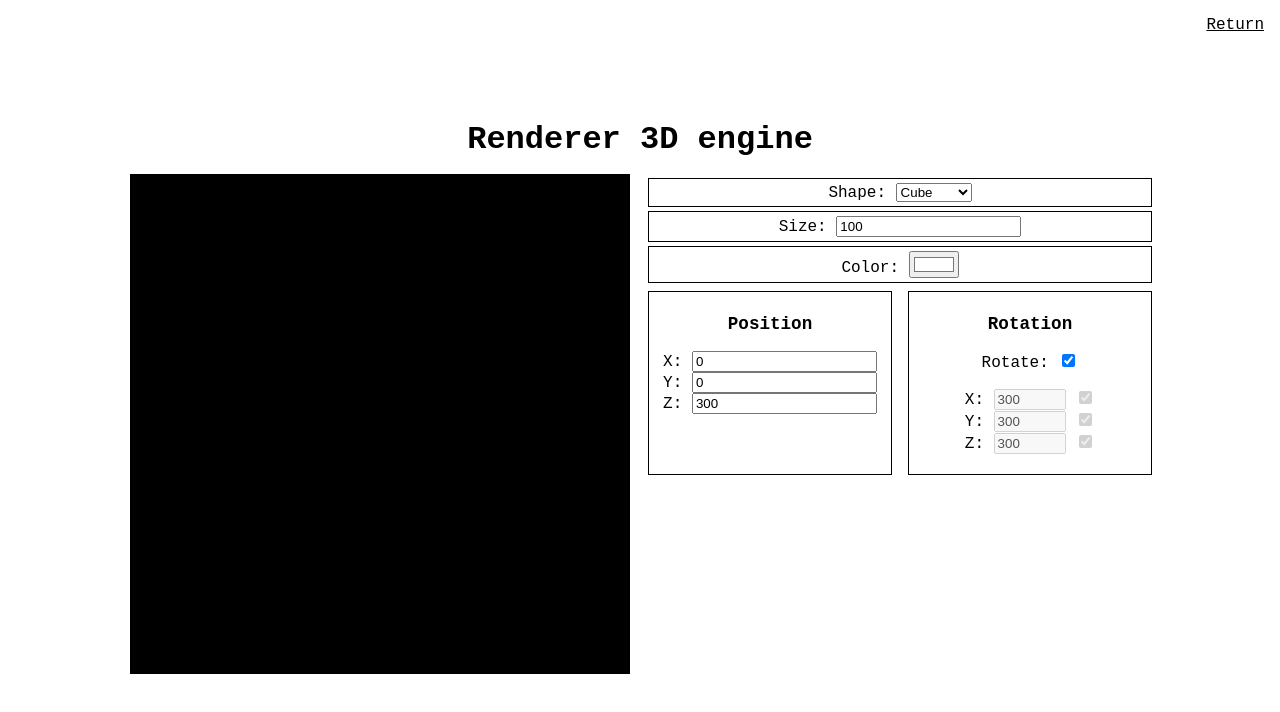
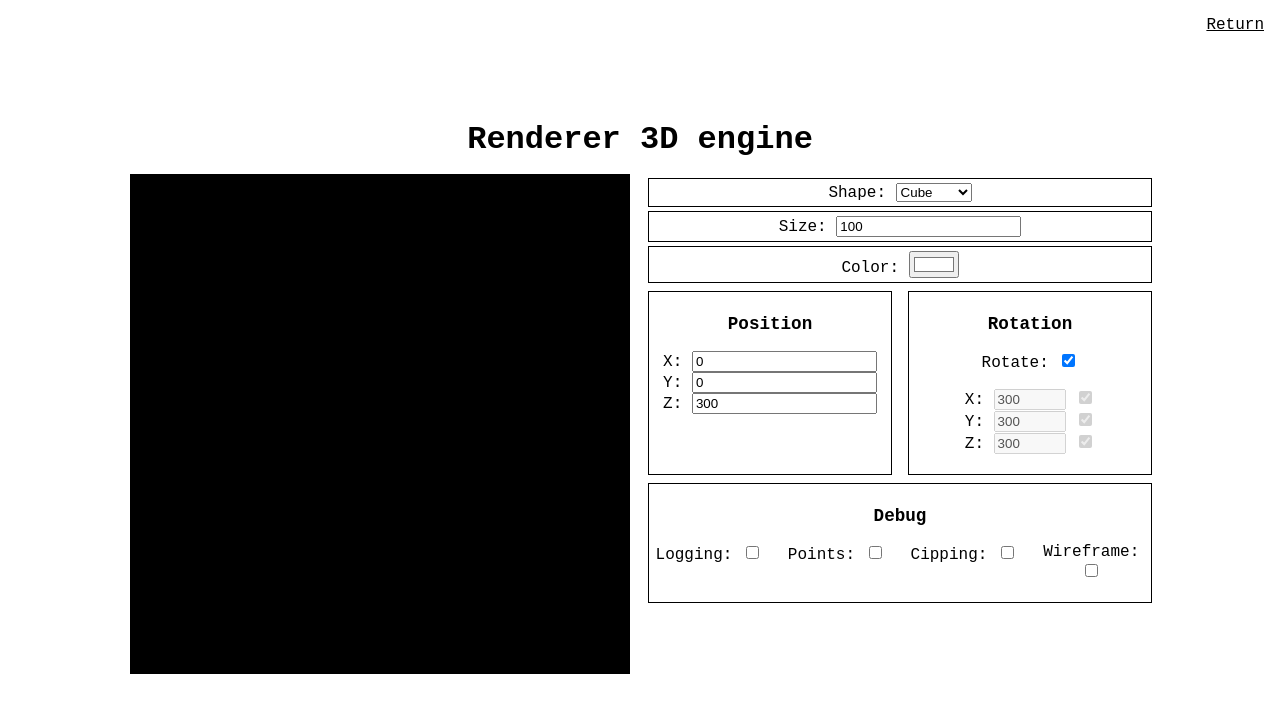
Before and after one commit to sutaC/Renderer3D, a SvelteKit app: page /showcase in a window 1280 px wide. Shown: the top 712 px of the page. Built offline with nearby package versions, Linux system fonts and the light colour scheme; no server answers.

Commit message:
Debug option on showcase

```diff
--- a/src/lib/Engine/Engine.ts
+++ b/src/lib/Engine/Engine.ts
@@ -1,5 +1,5 @@
 import { Input } from './Input';
-import { Renderer, type Camera } from './Renderer';
+import { Renderer, type Camera, type RendererDebugOptions } from './Renderer';
 import { Shape } from './Shape';
 import { vector } from './Vector';
 
@@ -30,13 +30,6 @@ export abstract class Engine {
 	protected readonly input: Input;
 
 	// Private
-	/**
-	 * Engine debug options
-	 * @prop {boolean} logging - Loggs engine state
-	 */
-	private debugOptions: { logging: boolean } = {
-		logging: false
-	};
 	/**
 	 * Time treshold for rendering one frame (ms) [readonly]
 	 */
@@ -79,6 +72,14 @@ export abstract class Engine {
 	 * @param error Caught error
 	 */
 	public onfail: (error: any) => any = () => {};
+	/**
+	 * Engine debug options
+	 * @prop {boolean} logging - Loggs engine state
+	 */
+	public readonly debugOptions: { logging: boolean; renderer?: RendererDebugOptions } = {
+		logging: false,
+		renderer: undefined
+	};
 
 	/**
 	 * @param canvas Canvas used to show graphics
@@ -89,6 +90,9 @@ export abstract class Engine {
 
 		this.renderer = new Renderer(canvas, this.camera);
 		this.input = new Input();
+
+		// Debug
+		this.debugOptions.renderer = this.renderer.debugOptions;
 
 		this.start()
 			.catch((error) => {
@@ -185,23 +189,4 @@ export abstract class Engine {
 	public addAlternativeButton(button: HTMLButtonElement, key: string): void {
 		this.input.addAlternativeButton(button, key);
 	}
-
-	/**
-	 * Sets engine debug option
-	 * @param option Debug option
-	 * @param value New value of option
-	 */
-	public setDebugOption(option: 'wireframe' | 'clipping' | 'logging', value: boolean): void {
-		switch (option) {
-			case 'wireframe':
-				this.renderer.debugOptions.wireframe = value;
-				break;
-			case 'clipping':
-				this.renderer.debugOptions.wireframe = value;
-				break;
-			case 'logging':
-				this.debugOptions.logging = value;
-				break;
-		}
-	}
 }
--- a/src/lib/Engine/Renderer.ts
+++ b/src/lib/Engine/Renderer.ts
@@ -19,6 +19,18 @@ export interface Camera {
 	 */
 	yaw: number;
 }
+
+/**
+ * Renderer debug options
+ * @prop {boolean} wireframe - Draws triangle wireframe on shape
+ * @prop {boolean} clipping - Sets clipped triangle color to green
+ * @prop {boolean} points - Draws points of shape
+ */
+export type RendererDebugOptions = {
+	wireframe: boolean;
+	clipping: boolean;
+	points: boolean;
+};
 
 /**
  * Engine module for handling graphics
@@ -46,13 +58,12 @@ export class Renderer {
 	private readonly camera: Camera;
 
 	/**
-	 * Renderer debug options
-	 * @prop {boolean} wireframe - Draws triangle wireframe on shape
-	 * @prop {boolean} clipping - Sets clipped triangle color to green
+	 * Debug options
 	 */
-	public debugOptions = {
+	public readonly debugOptions: RendererDebugOptions = {
 		wireframe: false,
-		clipping: false
+		clipping: false,
+		points: false
 	};
 
 	/**
@@ -68,7 +79,6 @@ export class Renderer {
 	}
 
 	// Calculations
-
 	/**
 	 * Calculates triangles color after shading
 	 * @param normal Normal of triangle
@@ -341,6 +351,11 @@ export class Renderer {
 			if (this.debugOptions.wireframe) {
 				this.drawTriangle(triangle[0], triangle[1], triangle[2], 'black');
 			}
+			if (this.debugOptions.points) {
+				for (const point of triangle) {
+					this.drawPoint(point, 'blue');
+				}
+			}
 		}
 	}
 
--- a/src/routes/showcase/+page.svelte
+++ b/src/routes/showcase/+page.svelte
@@ -2,6 +2,7 @@
 	import { EngineState } from '$lib/Engine/Engine';
 	import type { ShapeNames } from '$lib/Engine/Shape';
 	import { Showcase } from '$lib/Showcase';
+	import { browser } from '$app/environment';
 	import { onMount, onDestroy } from 'svelte';
 
 	let selected: string = 'cube';
@@ -13,6 +14,12 @@
 		y: true,
 		z: true
 	};
+	let debug = {
+		wireframe: false,
+		points: false,
+		logging: false,
+		clipping: false
+	};
 
 	let customObj = false;
 	let rotation: { x: number; y: number; z: number } = { x: 0, y: 0, z: 0 };
@@ -20,8 +27,28 @@
 
 	let engine: Showcase | undefined = undefined;
 
+	enum StorageKeys {
+		'debug' = 'dbg'
+	}
+	const loadStorage = () => {
+		if (!browser) return;
+		const debugData = localStorage.getItem(StorageKeys.debug);
+		if (!debugData) return;
+		debug = JSON.parse(debugData);
+	};
+	const saveStorage = () => {
+		if (!browser) return;
+		const debugData = JSON.stringify(debug);
+		localStorage.setItem(StorageKeys.debug, debugData);
+	};
+
 	onMount(() => {
 		const canvas = document.querySelector('canvas') as HTMLCanvasElement;
+
+		// Load debug options
+		loadStorage();
+		saveStorage();
+
 		engine = new Showcase(canvas);
 		engine.onready = (shcs) => {
 			shcs.run();
@@ -61,6 +88,10 @@
 	$: if (engine) engine.shapeController.setRotation(rotation);
 	$: if (engine) engine.shapeController.setOrigin(position);
 	$: if (engine) engine.rotate = rotate;
+	$: if (engine) engine.debugOptions.logging = debug.logging;
+	$: if (engine?.debugOptions.renderer) engine.debugOptions.renderer.clipping = debug.clipping;
+	$: if (engine?.debugOptions.renderer) engine.debugOptions.renderer.points = debug.points;
+	$: if (engine?.debugOptions.renderer) engine.debugOptions.renderer.wireframe = debug.wireframe;
 
 	const handleAddFile = async (event: Event) => {
 		const target = event.target as HTMLInputElement;
@@ -218,6 +249,53 @@
 				</ul>
 			</div>
 		</div>
+
+		<div class="field">
+			<p class="highlight">Debug</p>
+			<ul class="wrap">
+				<li>
+					<label for="inputLogging">Logging: </label>
+					<input
+						type="checkbox"
+						name="logging"
+						id="inputLogging"
+						bind:checked={debug.logging}
+						on:change={saveStorage}
+					/>
+				</li>
+				<li>
+					<label for="inputPoints">Points: </label>
+
+					<input
+						type="checkbox"
+						name="points"
+						id="inputPoints"
+						bind:checked={debug.points}
+						on:change={saveStorage}
+					/>
+				</li>
+				<li>
+					<label for="inputClipping">Cipping: </label>
+					<input
+						type="checkbox"
+						name="cipping"
+						id="inputClipping"
+						bind:checked={debug.clipping}
+						on:change={saveStorage}
+					/>
+				</li>
+				<li>
+					<label for="inputWirefarme">Wireframe: </label>
+					<input
+						type="checkbox"
+						name="wireframe"
+						id="inputWirefarme"
+						bind:checked={debug.wireframe}
+						on:change={saveStorage}
+					/>
+				</li>
+			</ul>
+		</div>
 	</section>
 </main>
 
```
